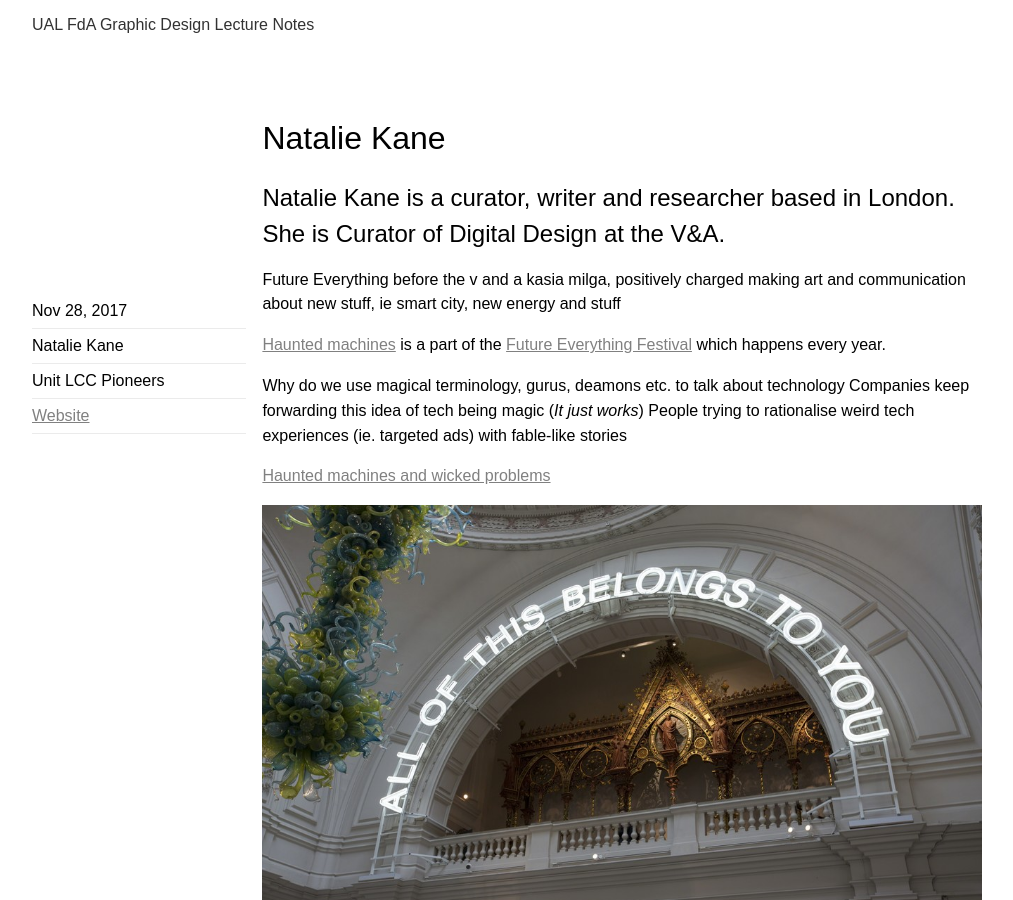
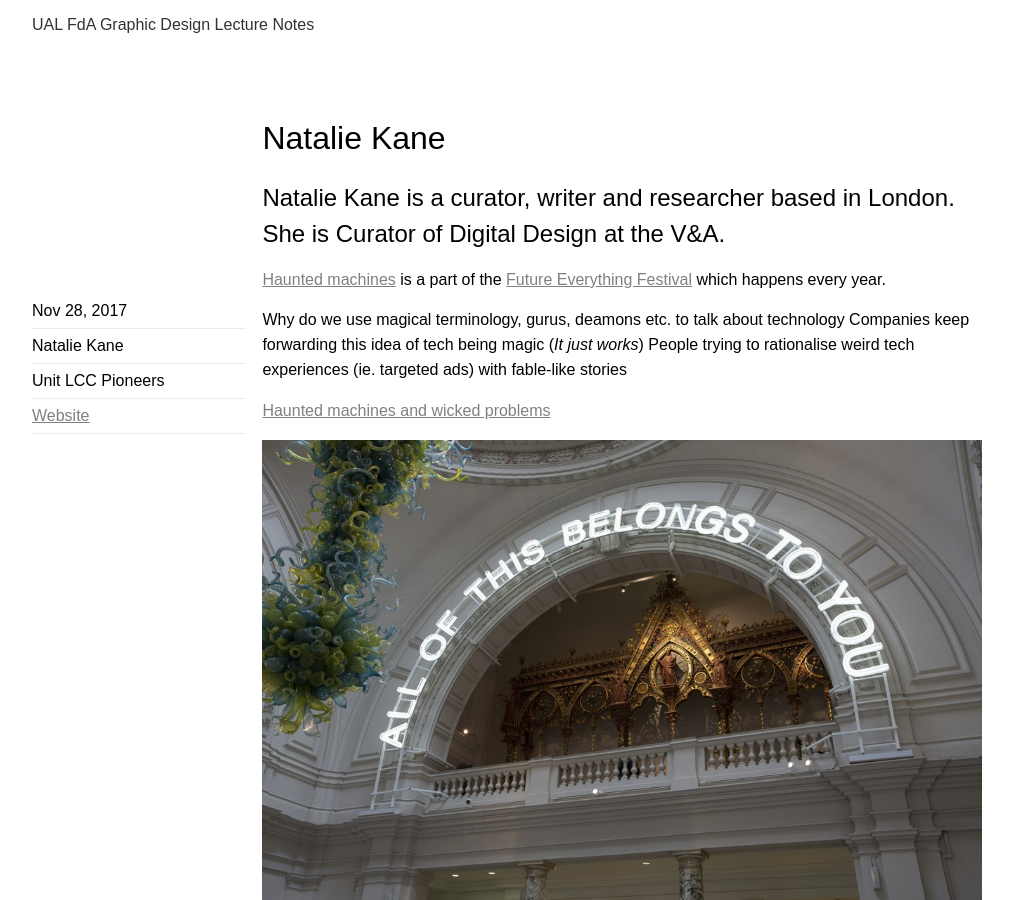
Before and after one commit to awesomephant/notes, a Jekyll site: the page built from _posts/2017-11-28-natalie-kane.md, in a window 1280 px wide and 900 px high. Shown: the whole window, without its empty margins (32-1045 px from the left). Built offline with Jekyll 4.4.1, drawn with Linux system fonts in a browser that asks for light colours; nearby versions of some CDN libraries.

Commit message:
tweak copy

```diff
--- a/_posts/2017-11-28-natalie-kane.md
+++ b/_posts/2017-11-28-natalie-kane.md
@@ -8,10 +8,6 @@ abstract: "Natalie Kane is a curator, writer and researcher based in London. She
 website: "http://ndkane.com/"
 thumb: ""
 ---
-
-Future Everything before the v and a
-kasia milga, positively charged
-making art and communication about new stuff, ie smart city, new energy and stuff
 
 [Haunted machines](http://www.hauntedmachines.com/) is a part of the [Future Everything Festival](http://futureeverything.org/) which happens every year.
 
```
